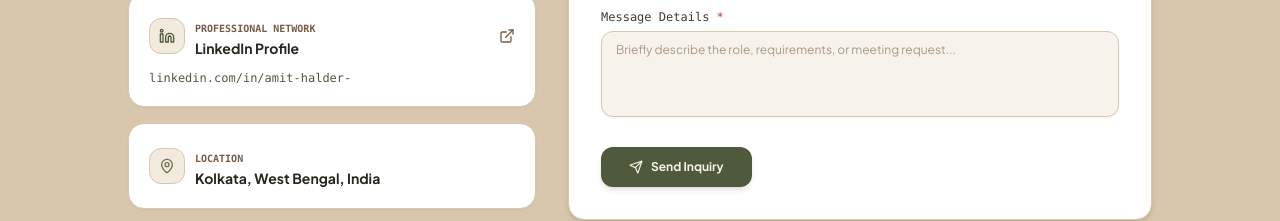
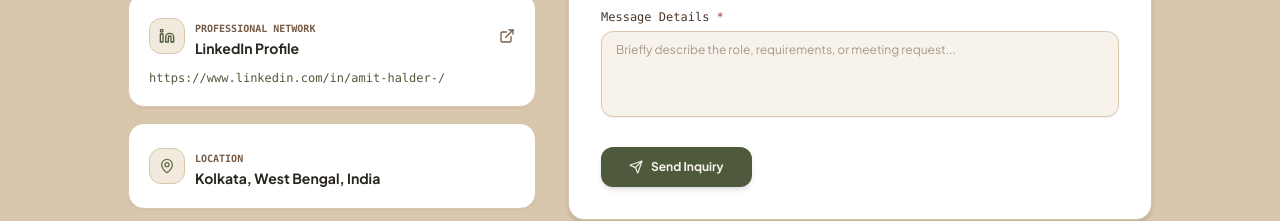
Before and after one commit to Martish-cloud/Amit-Halder-Data-Entry-Executive-, a React (Vite) app: page / in a window 1280 px wide. Shown: the part 7588-7809 px from the top of the page. Built offline with nearby package versions, Linux system fonts and the light colour scheme.

Commit message:
Display full LinkedIn URL https://www.linkedin.com/in/amit-halder-/ on contact card

```diff
--- a/src/components/Contact.tsx
+++ b/src/components/Contact.tsx
@@ -272,7 +272,7 @@ export const Contact: React.FC = () => {
                 </div>
                 <ExternalLink className="w-4 h-4 text-[#765C48] group-hover:text-[#4F5A3D] transition-colors" />
               </div>
-              <div className="text-xs font-mono text-[#4F5A3D] font-medium mt-3 flex items-center gap-1">
+              <div className="text-xs font-mono text-[#4F5A3D] font-medium mt-3 flex items-center gap-1 break-all">
                 <span>{PERSONAL_INFO.linkedinDisplay}</span>
               </div>
             </a>
--- a/src/data/cvData.ts
+++ b/src/data/cvData.ts
@@ -49,7 +49,7 @@ export const PERSONAL_INFO = {
   phoneClean: '+917003660883',
   email: 'askfor.amithalder@gmail.com',
   linkedin: 'https://www.linkedin.com/in/amit-halder-/',
-  linkedinDisplay: 'linkedin.com/in/amit-halder-',
+  linkedinDisplay: 'https://www.linkedin.com/in/amit-halder-/',
   summary:
     'Detail-oriented Data Entry Executive and Operations Professional experienced in data entry, data processing, data verification, data validation, ERP data management, record maintenance, documentation, inventory tracking, order tracking, dispatch coordination, and report preparation. Skilled in maintaining accurate operational records, updating ERP information, verifying data, organizing documentation, and preparing reports. Proficient in Microsoft Excel, ERP systems, Power BI, SQL, and data analysis, with a strong focus on data accuracy, attention to detail, organization, and meeting deadlines.',
   supportingStatement:
```
